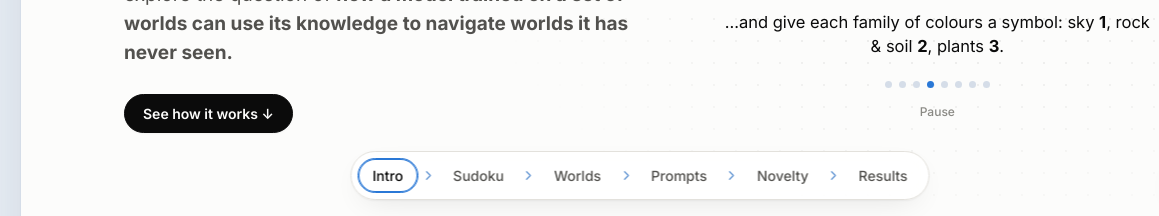
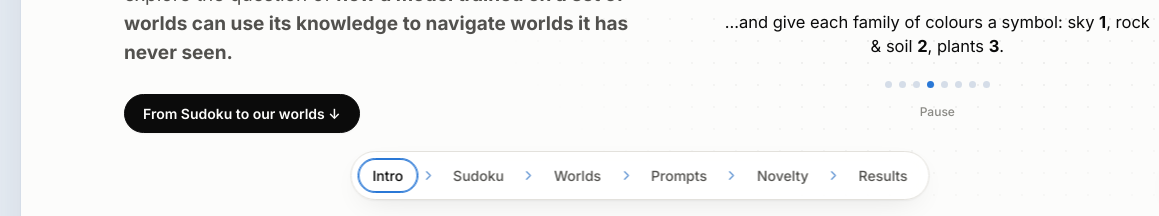
Before and after one commit to Sfgangloff/knowledge-transfer-worlds, a plain HTML site: page index.html in a window 1280 px wide. Shown: the part 584-800 px from the top of the page, 0-1159 px from the left. Drawn offline with nearby package versions, Linux system fonts and the light colour scheme; animation ran at ten frames a second.

Commit message:
Header button label: From Sudoku to our worlds
Co-Authored-By: Claude Opus 5.5 <noreply@anthropic.com>

```diff
--- a/index.html
+++ b/index.html
@@ -310,7 +310,7 @@ footer{background:var(--bg);border-top:none}
     <p class="authors">Silvère Gangloff &amp; Jan Hůla</p>
     <p class="lede">We think of a world as a set of experiences, and consider a very simple formal counterpart of this idea. Here a world is a set of symbolic grids defined by forbidding patterns. Each world is encoded as a set of symbols and a set of rules. We explore the question of <b>how a model trained on a set of worlds can use its knowledge to navigate worlds it has never seen.</b></p>
     <div class="row" style="margin-top:26px">
-      <a class="btn primary" href="#sudoku">See how it works ↓</a>
+      <a class="btn primary" href="#sudoku">From Sudoku to our worlds ↓</a>
 
     </div>
   </div>
```
